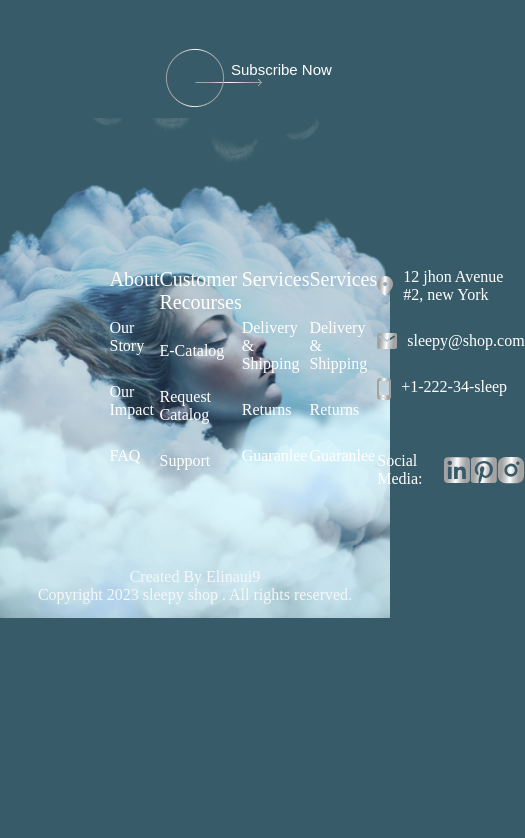
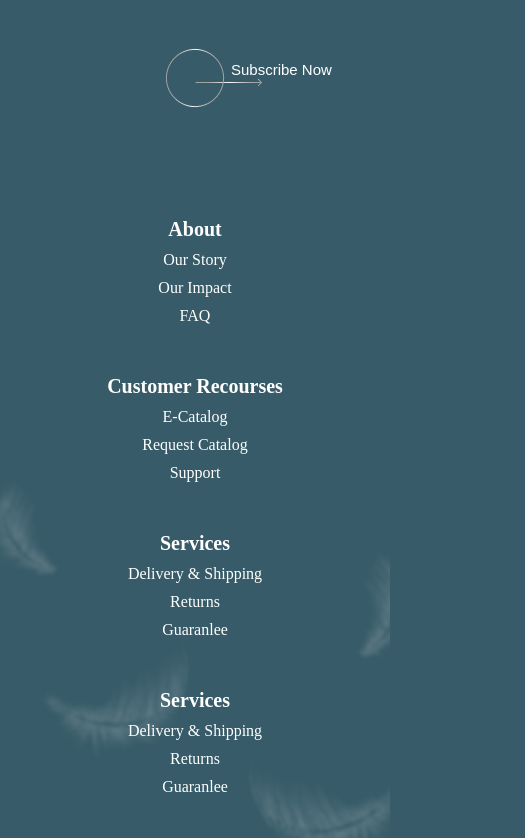
Before and after one commit to KiwiScreams/Bed-Linen-Online-Shop, a React (Vite) app: page / in a window 390 px wide. Shown: the part 2826-3664 px from the top of the page, 525 px wide, since content can reach past the window. Before the commit the page ends 3444 px from the top, so only its background shows below. Built offline with nearby package versions, Linux system fonts and the light colour scheme.

Commit message:
Responsive footer

```diff
--- a/src/components/shared/footer/Footer.css
+++ b/src/components/shared/footer/Footer.css
@@ -8,7 +8,6 @@ footer
     background-size: cover;
     background-repeat: no-repeat;
     padding-bottom: 0;
-
 }
 footer .footer-img
 {
@@ -45,6 +44,7 @@ footer .footer-top ul li
 footer .footer-top ul li:nth-child(1)
 {
     font-size: 20px;
+    font-weight: bold;
 }
 footer .footer-top .footer-container ul li
 {
@@ -67,3 +67,70 @@ footer .footer-bottom
     text-align: center;
     color: #F5F7FA;
 }
+@media screen and (max-width: 1130px)
+{
+    footer .footer-top
+    {
+        width: 80%;
+    }
+}
+@media screen and (max-width: 980px)
+{
+    footer .footer-top
+    {
+        width: 95%;
+        margin: auto;
+        margin-bottom: 80px;
+    }
+}
+@media screen and (max-width: 850px)
+{
+    footer .footer-top
+    {
+        width: 98%;
+        margin: auto;
+        margin-bottom: 80px;
+        flex-direction: column;
+        text-align: center;
+        margin: auto;
+    }
+    footer .footer-top ul
+    {
+        display: flex;
+        flex-direction: column;
+        gap: 10px;
+        margin-bottom: 50px;
+    }
+    footer .social-icons-container
+    {
+        display: flex;
+        align-items: center;
+        color: var(--white-clr);
+        margin: auto;
+        margin-top: 52px;
+        text-align: center;
+        width: fit-content;
+        gap: 20px;
+        margin-bottom: 30px;
+    }
+    footer .footer-top .footer-container ul li
+    {
+        font-size: 16px;
+        display: flex;
+        gap: 10px;
+        margin: auto;
+    }
+    footer
+    {
+        background: none;
+        width: 100%;
+        padding-top: 100px;
+        height: fit-content;
+    }
+    footer .footer-img
+    {
+        background-repeat: no-repeat;
+        background-size: cover;
+        background-position: center;
+    }
+}
```
